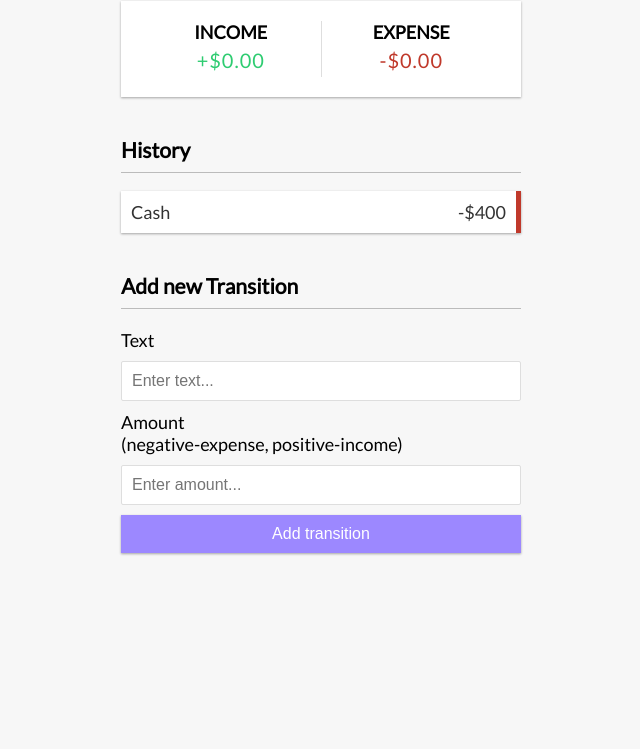
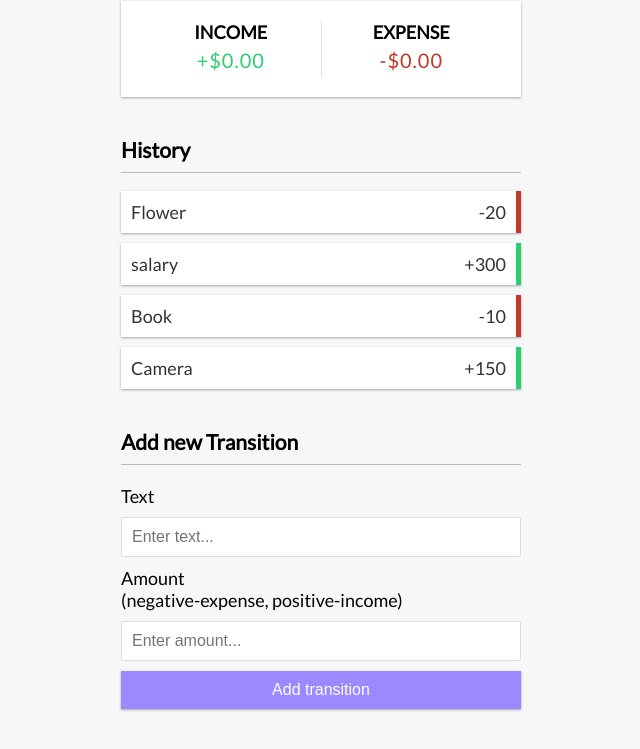
Before and after one commit to DEV-Gitanjali/Expense_Tracker, a plain HTML site: page index.html in a window 1280 px wide. Shown: the part 193-942 px from the top of the page, without its empty margins (319-959 px from the left). Before the commit the page ends 806 px from the top, so only its background shows below. Drawn offline with Linux system fonts and the light colour scheme.

Commit message:
this method for create transaction & addtransactionDOM

```diff
--- a/index.html
+++ b/index.html
@@ -27,9 +27,9 @@
 
     <h3>History</h3>
     <ul id="list" class="list">
-       <li class="minus">
+       <!-- <li class="minus">
         Cash <span>-$400</span><button class="delete-btn">x</button>
-      </li>
+      </li>  -->
     </ul>
 
  <h3>Add new Transition</h3>
--- a/script.js
+++ b/script.js
@@ -4,3 +4,44 @@ const money_minus = document.getElementById('money-minus');
 const list = document.getElementById('list');
 const form = document.getElementById('form');
 const amount = document.getElementById('amount');
+
+const dummyTransactions = [
+    {id:1 , text:'Flower',amount:-20},
+    {id:2, text:'salary' , amount:300},
+    { id: 3, text: 'Book', amount: -10 },
+  { id: 4, text: 'Camera', amount: 150 }
+];
+
+let transactions = dummyTransactions;
+
+// Add transactions to DOM list
+function addTransactionDOM(transaction) {
+    // Get sign
+    const sign = transaction.amount < 0 ? '-' : '+';
+
+    const item = document.createElement('li');
+
+    // Add class based on value
+    item.classList.add(transaction.amount < 0 ? 'minus' : 'plus');
+
+    item.innerHTML = `
+      ${transaction.text} <span>${sign}${Math.abs(
+      transaction.amount
+    )}</span> <button class="delete-btn" onclick="removeTransaction(${
+      transaction.id
+    })">x</button>
+    `;
+
+    list.appendChild(item);
+  }
+
+
+  // Init app
+function init() {
+    list.innerHTML = '';
+
+    transactions.forEach(addTransactionDOM);
+    updateValues();
+  }
+
+  init();
```
